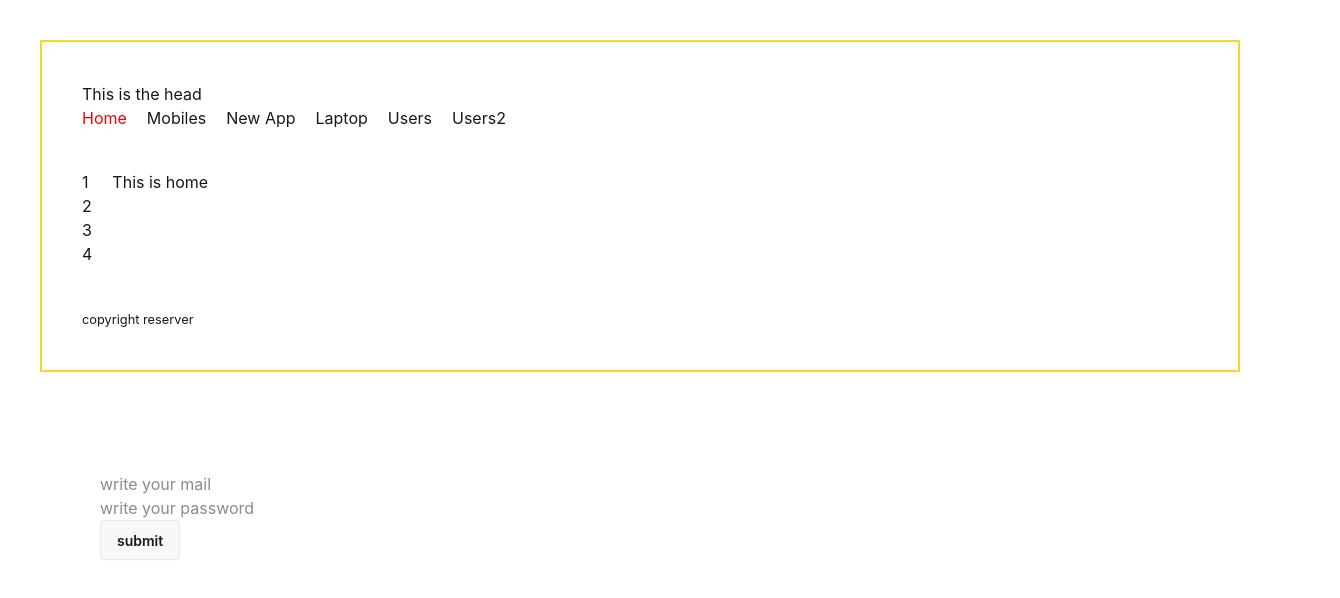
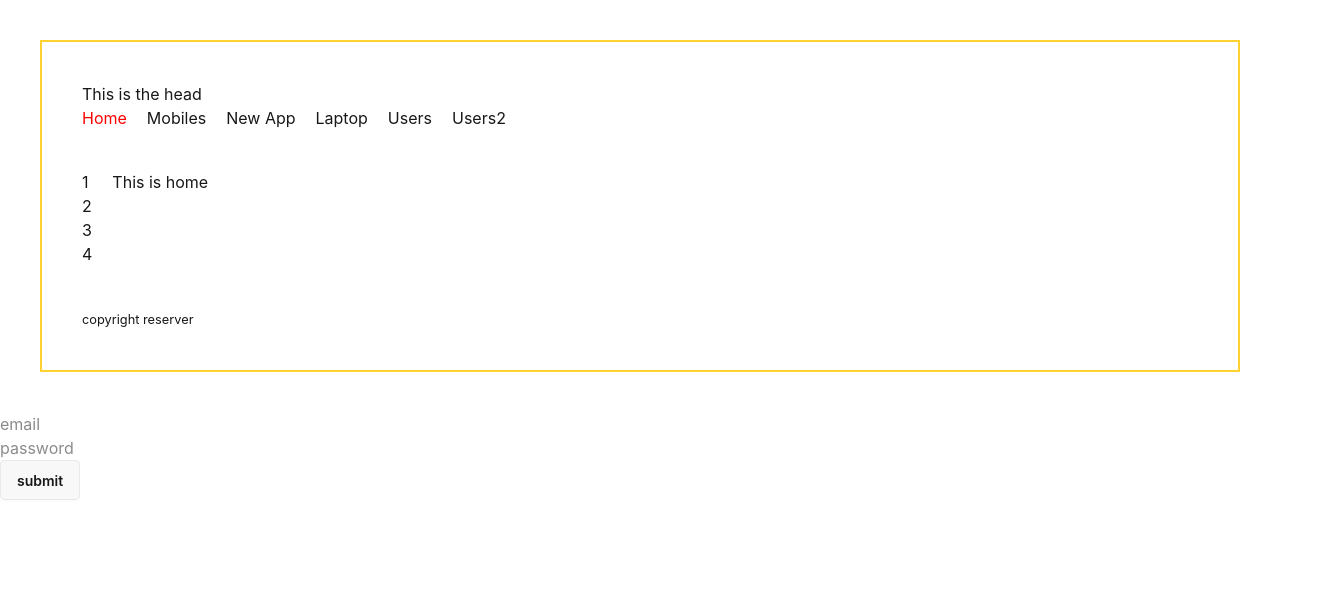
Before and after one commit to ryousufrahman/react-rounting-first, a React (Vite) app: page / in a window 1280 px wide. Shown: the top 598 px of the page, 1340 px wide, since content can reach past the window. Built offline with nearby package versions, Linux system fonts and the light colour scheme; no server answers.

Commit message:
leanerd the basic of form data from action

```diff
--- a/src/Components/Root.jsx
+++ b/src/Components/Root.jsx
@@ -4,6 +4,7 @@ import { Outlet } from 'react-router';
 import Sidebar from '../Sidebar';
 import Footer from './Footer';
 import NormalForm from '../FormHook/NormalForm'
+import ActionForm from '../FormHook/ActionForm';
 
 const Root = () => {
     return (
@@ -20,7 +21,8 @@ const Root = () => {
         </div>
 
         <div>
-           <NormalForm></NormalForm>
+           {/* <NormalForm></NormalForm> */}
+           <ActionForm></ActionForm>
         </div>
 
 
--- /dev/null
+++ b/src/FormHook/ActionForm.jsx
@@ -0,0 +1,29 @@
+import React from 'react';
+
+const ActionForm = () => {
+
+    const handleAction =(FormData)=>{
+        console.log(FormData.get('email' ));
+        console.log(FormData.get('password'));
+
+
+    }
+    return (
+        <>
+          <div className='container mx-auto mx-w-100'>
+
+            <form action={handleAction}>
+             <input type="email" name="email" placeholder='email'/><br />
+             <input type="password" name="password"  placeholder='password' /><br />
+             <input type="submit" value="submit" className='btn' />
+
+
+
+            </form>
+          </div>
+
+        </>
+    );
+};
+
+export default ActionForm;
```
